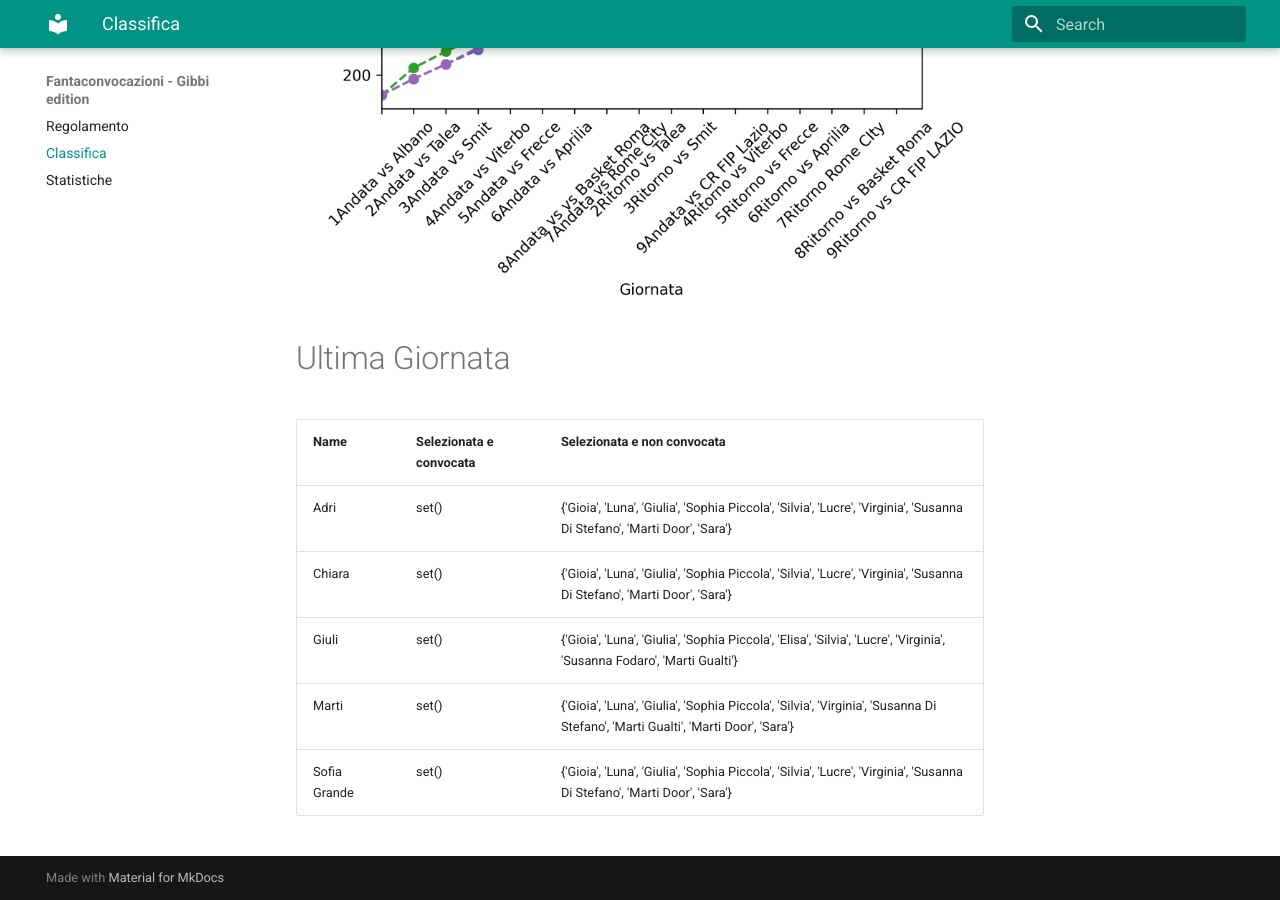
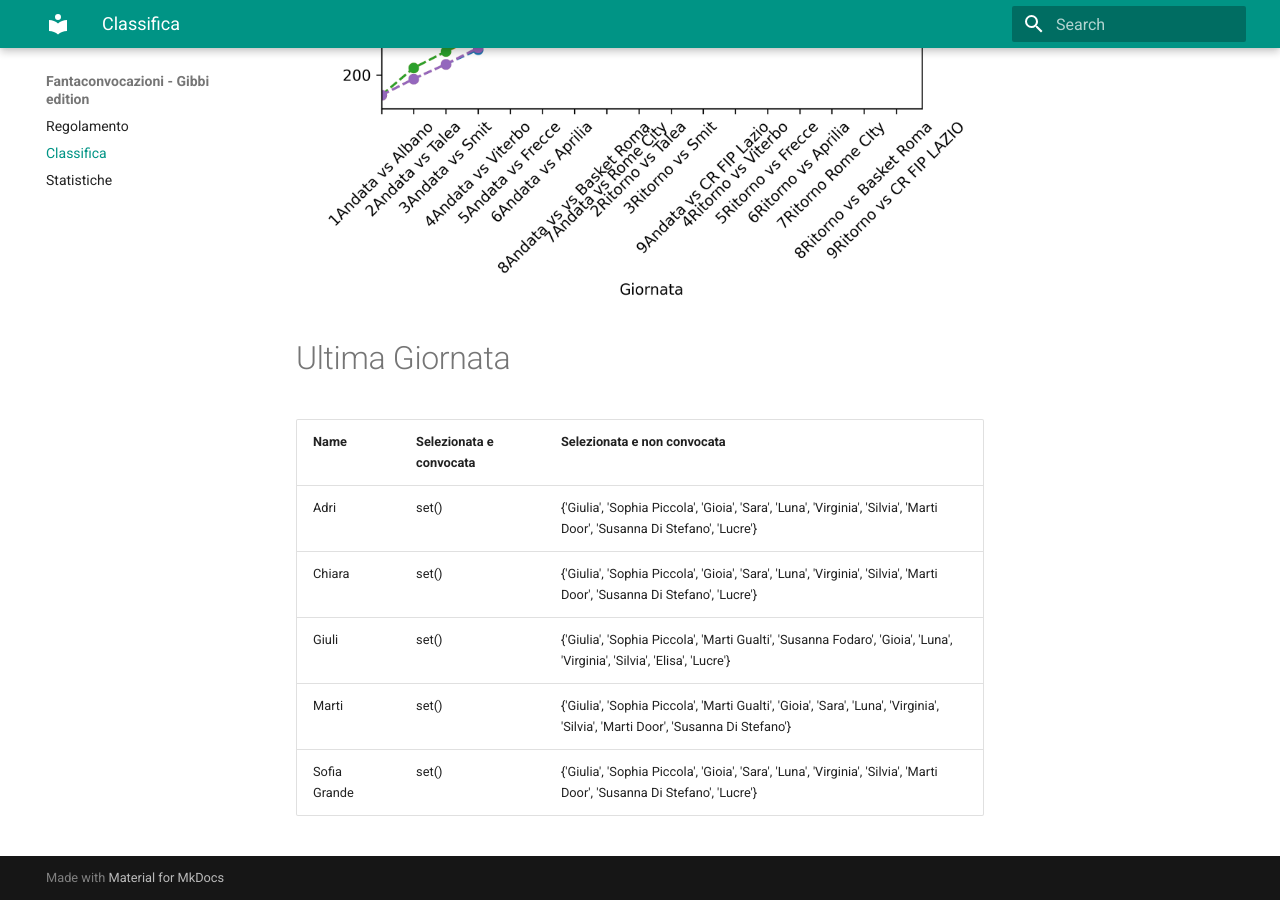
Before and after one commit to martinig94/fantagibbi, an MkDocs documentation site: the page built from docs/Classifica.md, in a window 1280 px wide and 900 px high, scrolled down 810 px. Built offline with MkDocs 1.6.1 and Material for MkDocs 9.7.7, drawn with Linux system fonts in a browser that asks for light colours.

Commit message:
Auto-update from main.py

```diff
--- a/docs/Classifica.md
+++ b/docs/Classifica.md
@@ -18,9 +18,9 @@
 <!-- START_TABLE CORRECT -->
 | Name         | Selezionata e convocata   | Selezionata e non convocata                                                                                                     |
 |:-------------|:--------------------------|:--------------------------------------------------------------------------------------------------------------------------------|
-| Adri         | set()                     | {'Gioia', 'Luna', 'Giulia', 'Sophia Piccola', 'Silvia', 'Lucre', 'Virginia', 'Susanna Di Stefano', 'Marti Door', 'Sara'}        |
-| Chiara       | set()                     | {'Gioia', 'Luna', 'Giulia', 'Sophia Piccola', 'Silvia', 'Lucre', 'Virginia', 'Susanna Di Stefano', 'Marti Door', 'Sara'}        |
-| Giuli        | set()                     | {'Gioia', 'Luna', 'Giulia', 'Sophia Piccola', 'Elisa', 'Silvia', 'Lucre', 'Virginia', 'Susanna Fodaro', 'Marti Gualti'}         |
-| Marti        | set()                     | {'Gioia', 'Luna', 'Giulia', 'Sophia Piccola', 'Silvia', 'Virginia', 'Susanna Di Stefano', 'Marti Gualti', 'Marti Door', 'Sara'} |
-| Sofia Grande | set()                     | {'Gioia', 'Luna', 'Giulia', 'Sophia Piccola', 'Silvia', 'Lucre', 'Virginia', 'Susanna Di Stefano', 'Marti Door', 'Sara'}        |
+| Adri         | set()                     | {'Giulia', 'Sophia Piccola', 'Gioia', 'Sara', 'Luna', 'Virginia', 'Silvia', 'Marti Door', 'Susanna Di Stefano', 'Lucre'}        |
+| Chiara       | set()                     | {'Giulia', 'Sophia Piccola', 'Gioia', 'Sara', 'Luna', 'Virginia', 'Silvia', 'Marti Door', 'Susanna Di Stefano', 'Lucre'}        |
+| Giuli        | set()                     | {'Giulia', 'Sophia Piccola', 'Marti Gualti', 'Susanna Fodaro', 'Gioia', 'Luna', 'Virginia', 'Silvia', 'Elisa', 'Lucre'}         |
+| Marti        | set()                     | {'Giulia', 'Sophia Piccola', 'Marti Gualti', 'Gioia', 'Sara', 'Luna', 'Virginia', 'Silvia', 'Marti Door', 'Susanna Di Stefano'} |
+| Sofia Grande | set()                     | {'Giulia', 'Sophia Piccola', 'Gioia', 'Sara', 'Luna', 'Virginia', 'Silvia', 'Marti Door', 'Susanna Di Stefano', 'Lucre'}        |
 <!-- END_TABLE CORRECT -->
```
